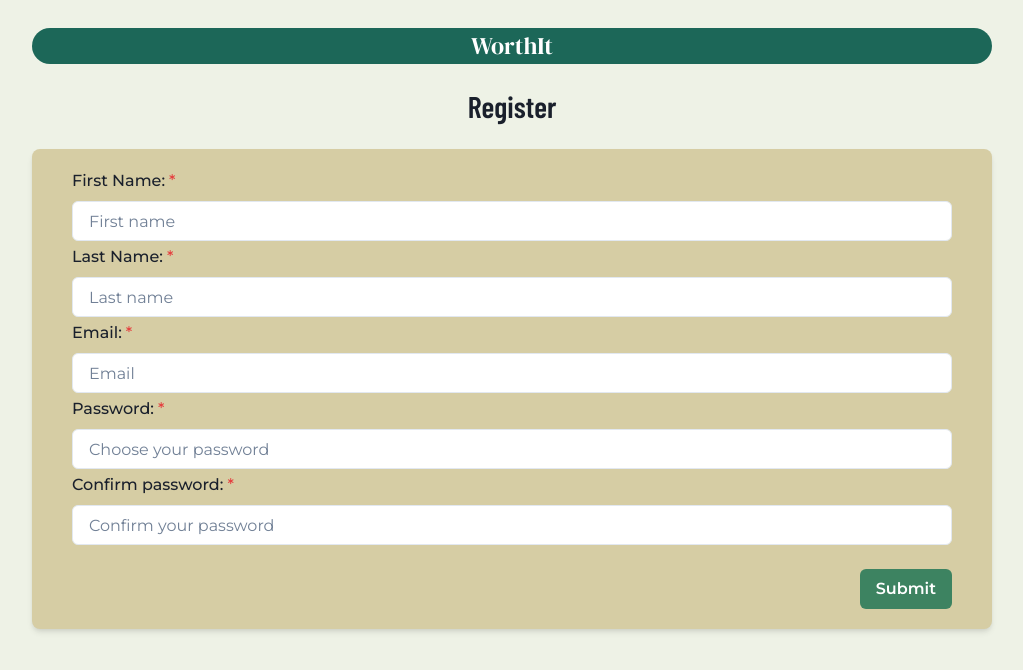
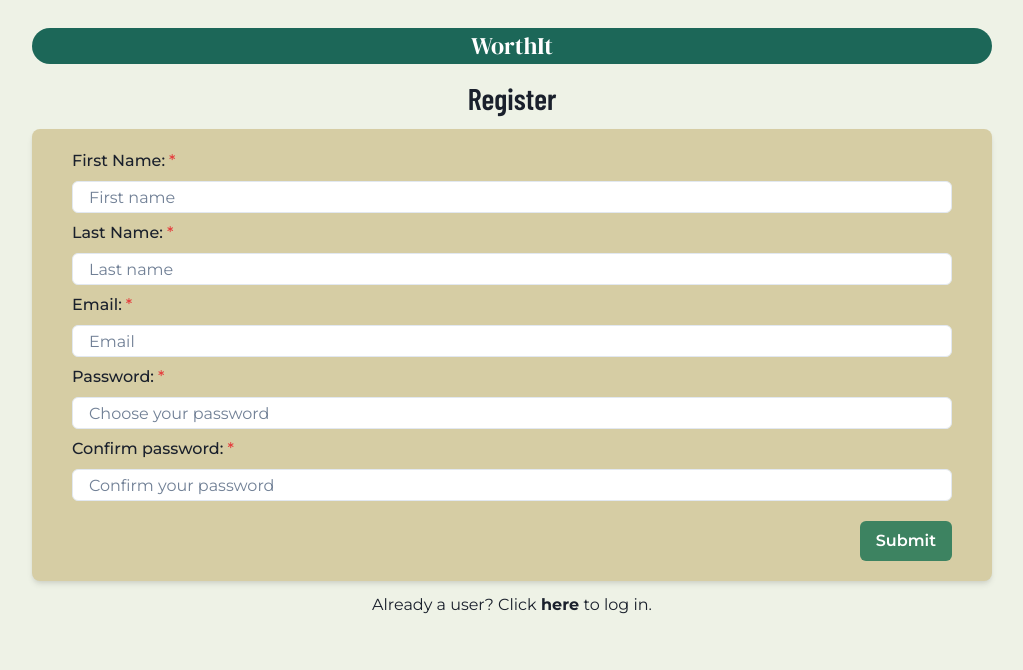
Before and after one commit to yotamc19/WorthIt-fe, a React (Create React App) app: page /signup in a window 1280 px wide. Shown: the top 670 px of the page, without its empty margins (128-1151 px from the left). Built offline with nearby package versions, Linux system fonts and the light colour scheme; no server answers; a web font is replaced by a local one.

Commit message:
small changes + added link between each other

```diff
--- a/src/pages/LoginPage.jsx
+++ b/src/pages/LoginPage.jsx
@@ -44,8 +44,8 @@ const LoginPage = () => {
         });
         setIsLoggedIn(true);
         setLoggedUser(data);
-        setIsAdmin(data.isAdmin)
-        navigate("/home")
+        setIsAdmin(data.isAdmin);
+        navigate("/home");
       }
     } catch (error) {
       console.log(error);
@@ -77,6 +77,7 @@ const LoginPage = () => {
           <FormControl isRequired>
             <FormLabel htmlFor="email">Email</FormLabel>
             <Input
+              height={8}
               bg="white"
               id="email"
               type="email"
@@ -87,6 +88,7 @@ const LoginPage = () => {
           <FormControl isRequired>
             <FormLabel htmlFor="password">Password</FormLabel>
             <Input
+              height={8}
               bg="white"
               id="password"
               type="password"
--- a/src/pages/SignupPage.jsx
+++ b/src/pages/SignupPage.jsx
@@ -10,7 +10,7 @@ import {
   useToast,
 } from "@chakra-ui/react";
 import React, { useState } from "react";
-import { useNavigate } from "react-router-dom";
+import { useNavigate, Link } from "react-router-dom";
 import axios from "axios";
 import { useBigContext } from "../contexts/BigContexts";
 
@@ -31,7 +31,8 @@ const SignupPage = () => {
     try {
       const { data } = await axios.post(
         "http://localhost:8080/user/signup",
-        userInfo, {
+        userInfo,
+        {
           withCredentials: true,
         }
       );
@@ -42,7 +43,7 @@ const SignupPage = () => {
           status: "success",
           duration: 1500,
           isClosable: true,
-        })
+        });
         setIsLoggedIn(true);
         setLoggedUser(data);
         navigate("/home");
@@ -55,9 +56,10 @@ const SignupPage = () => {
     <div>
       <form onSubmit={handleSignUp}>
         <Text
+          mt={-2}
           className="main-title"
           fontWeight="600"
-          mb={5}
+          mb={2}
           textAlign="center"
           fontSize="3xl"
         >
@@ -70,13 +72,13 @@ const SignupPage = () => {
           px={10}
           py={5}
           bg="#D6CDA4"
-          gap={1}
           mx="auto"
           mb={3}
         >
           <FormControl isRequired>
             <FormLabel htmlFor="firstName">First Name:</FormLabel>
             <Input
+              height={8}
               bg="white"
               id="firstName"
               type="text"
@@ -87,6 +89,7 @@ const SignupPage = () => {
           <FormControl isRequired>
             <FormLabel htmlFor="lastName">Last Name:</FormLabel>
             <Input
+              height={8}
               bg="white"
               id="lastName"
               type="text"
@@ -97,6 +100,7 @@ const SignupPage = () => {
           <FormControl isRequired>
             <FormLabel htmlFor="email">Email:</FormLabel>
             <Input
+              height={8}
               bg="white"
               id="email"
               type="email"
@@ -107,6 +111,7 @@ const SignupPage = () => {
           <FormControl isRequired>
             <FormLabel htmlFor="password">Password:</FormLabel>
             <Input
+              height={8}
               bg="white"
               id="password"
               type="password"
@@ -117,6 +122,8 @@ const SignupPage = () => {
           <FormControl isRequired>
             <FormLabel htmlFor="confirmPassword">Confirm password:</FormLabel>
             <Input
+              mb={3}
+              height={8}
               bg="white"
               id="repassword"
               type="password"
@@ -124,7 +131,7 @@ const SignupPage = () => {
               onChange={handleTextChange}
             />
           </FormControl>
-          <HStack width="100%" mt={5}>
+          <HStack width="100%">
             <Spacer />
             <Button color="white" bg="#3D8361" type="submit">
               Submit
@@ -132,6 +139,13 @@ const SignupPage = () => {
           </HStack>
         </VStack>
       </form>
+      <Text textAlign="center">
+        Already a user? Click
+        <strong>
+          <Link to={"/"}> here </Link>
+        </strong>
+        to log in.
+      </Text>
     </div>
   );
 };
```
